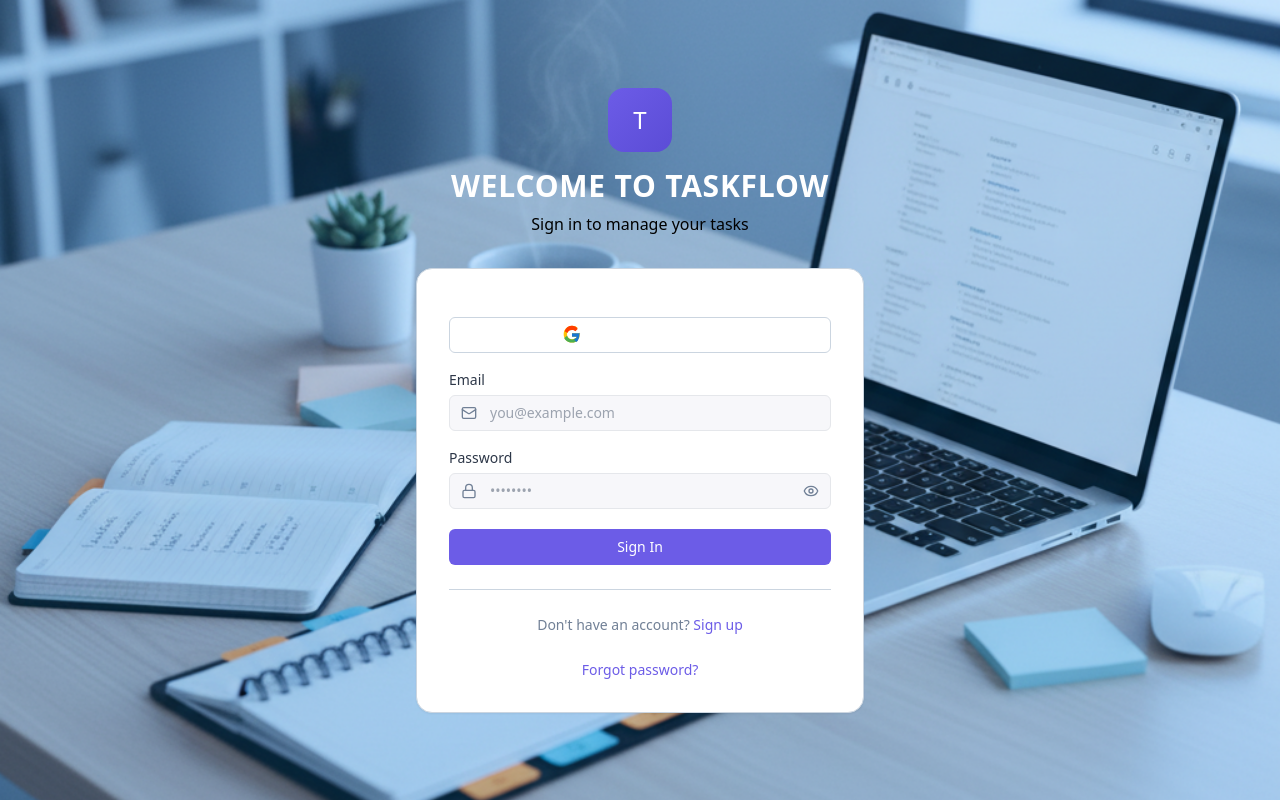
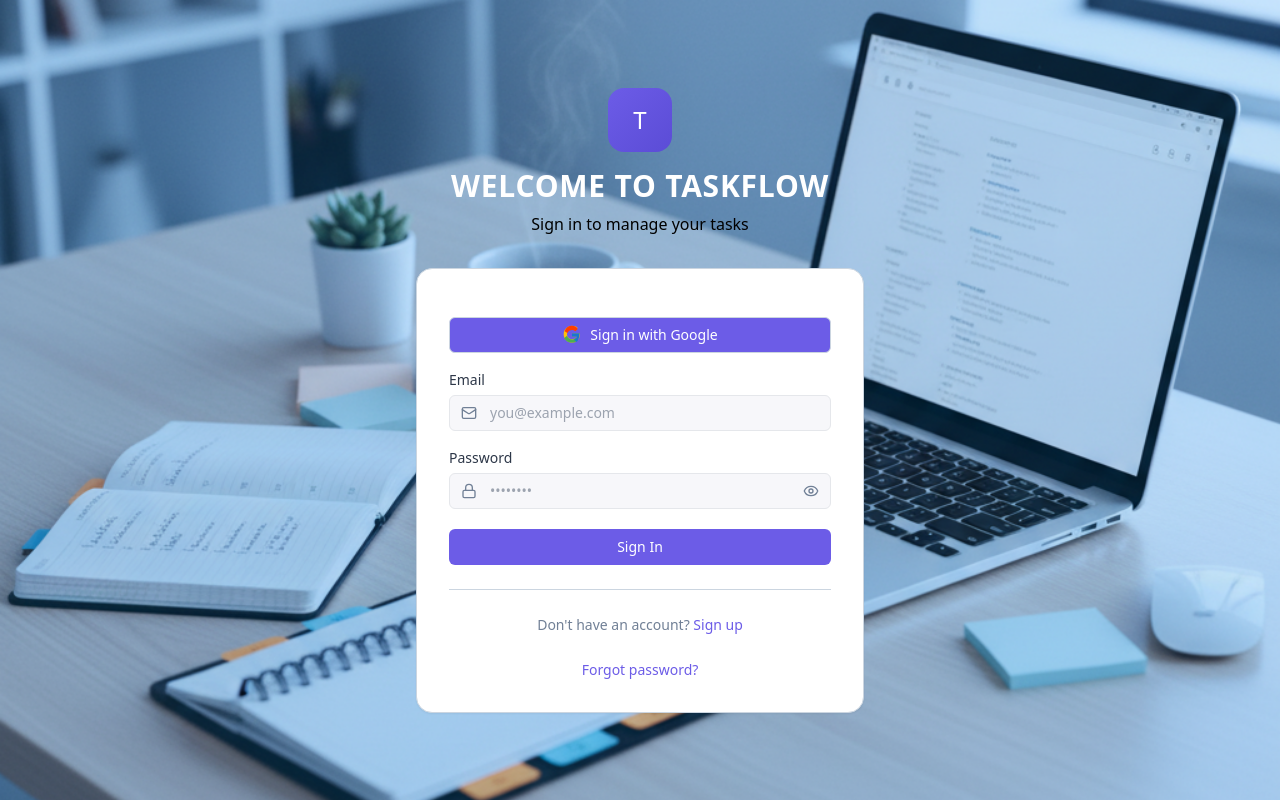
Before and after one commit to Rosemond-kay/task-management-app, a React app: page / in a window 1280 px wide. Built offline with nearby package versions, Linux system fonts and the light colour scheme; no server answers; the HTML template or start-up script is replaced by a standard one.

Commit message:
fix: google button on login page

```diff
--- a/src/pages/LoginPage.tsx
+++ b/src/pages/LoginPage.tsx
@@ -82,7 +82,7 @@
                 <Button
                   type="button"
                   onClick={handleGoogleSignIn}
-                  className="w-full bg-white text-[var(--text-primary)] border border-[var(--border-color)] hover:bg-[var(--bg-hover)]"
+                  className="w-full bg-[var(--color-primary)] text-[var(--text-primary)] border border-[var(--border-color)] hover:bg-[var(--bg-hover)]"
                 >
                   <span className="flex items-center justify-center gap-2">
                     <svg width="20" height="20" viewBox="0 0 48 48" aria-hidden="true">
```
